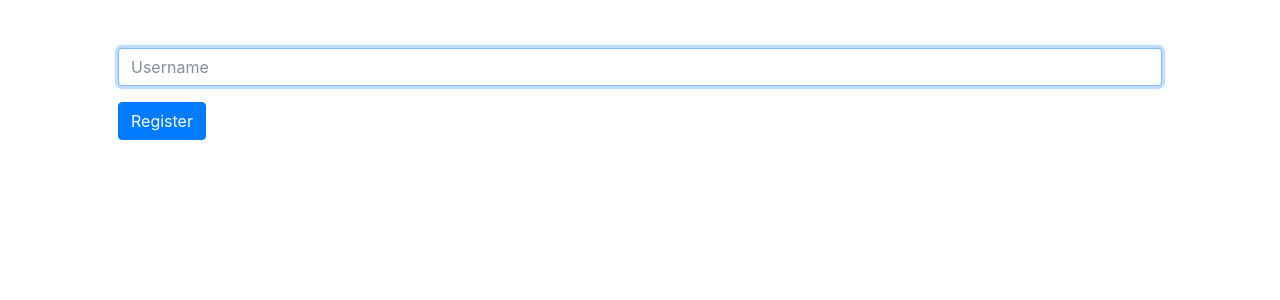
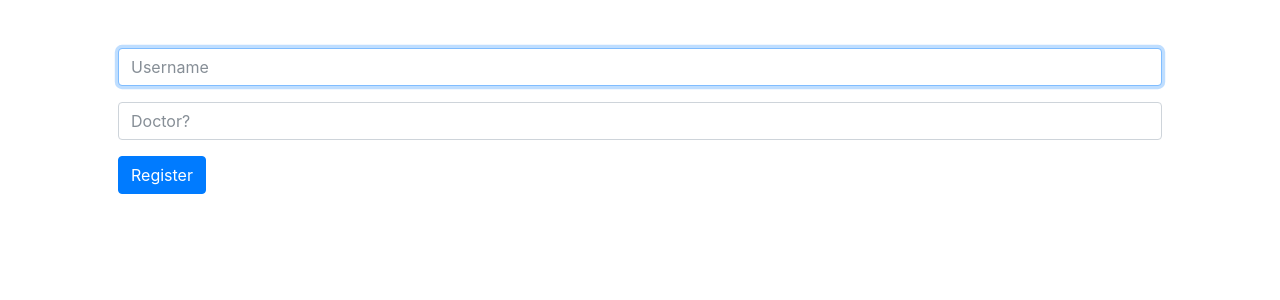
Before and after one commit to wallenut/triage, a Flask app: page /login in a window 1280 px wide. Shown: the part 66-366 px from the top of the page. Run offline with Flask 2, Linux system fonts and the light colour scheme; some libraries are stand-ins or nearby versions.

Commit message:
setting up doctor ui for altering likelihoods

```diff
--- a/application.py
+++ b/application.py
@@ -48,6 +48,19 @@
         return render_template("register.html")
     else:
         session["user_id"] = request.form.get("username")
+        if request.form.get("doctor"):
+            session["doctor"] = 1
+        return redirect("/")
+
+@app.route("/addLikelihoods", methods=["GET", "POST"])
+def addLikelihoods():
+    """Handle requests for / via GET (and POST)"""
+    if request.method == "GET":
+        principals = db.execute("SELECT id, name FROM principals")
+        return render_template("select_diagnosis.html", principals=principals, action="addLikelihoods")
+    elif request.method == "POST":
+        principal = request.form.get("principal_id")
+        print (principal)
         return redirect("/")
 
 @app.route("/login", methods=["GET", "POST"])
@@ -65,8 +78,8 @@
 def diagnose():
     #display the principals listed as a select option
     if request.method == "GET":
-        principals = db.execute("SELECT id, name FROM principals");
-        return render_template("select_diagnosis.html", principals=principals)
+        principals = db.execute("SELECT id, name FROM principals")
+        return render_template("select_diagnosis.html", principals=principals, action="diagnose")
     elif request.method == "POST":
         principal = request.form.get("principal_id")
         print (principal)
--- a/templates/layout.html
+++ b/templates/layout.html
@@ -33,6 +33,11 @@
                     <ul class="navbar-nav mr-auto mt-2">
                         <li class="nav-item"><a class="nav-link" href="/diagnose">Diagnose</a></li>
                     </ul>
+                    {% if session.doctor %}
+                        <ul class="navbar-nav mr-auto mt-2">
+                            <li class="nav-item"><a class="nav-link" href="/addLikelihoods">Add Likelihoods</a></li>
+                        </ul>
+                    {% endif %}
                     <ul class="navbar-nav ml-auto mt-2">
                         <li class="nav-item"><a class="nav-link" href="/logout">Log Out</a></li>
                     </ul>
@@ -44,6 +49,7 @@
                 {% endif %}
             </div>
         </nav>
+
 
         {% if get_flashed_messages() %}
             <header>
--- a/templates/register.html
+++ b/templates/register.html
@@ -9,6 +9,9 @@
         <div class="form-group">
             <input autocomplete="off" autofocus class="form-control" name="username" placeholder="Username" type="text"/>
         </div>
+        <div class="form-group">
+            <input autocomplete="off" autofocus class="form-control" name="doctor" placeholder="Doctor?" type="text"/>
+        </div>
         <button class="btn btn-primary" type="submit">Register</button>
     </form>
 {% endblock %}
--- a/templates/select_diagnosis.html
+++ b/templates/select_diagnosis.html
@@ -5,7 +5,7 @@
 {% endblock %}
 
 {% block main %}
-    <form action="/diagnose" method="post">
+    <form action="/{{action}}" method="post">
         <div class="form-group">
             <select class="form-control" name="principal_id">
                 <option disabled selected value="">Principal</option>
```
